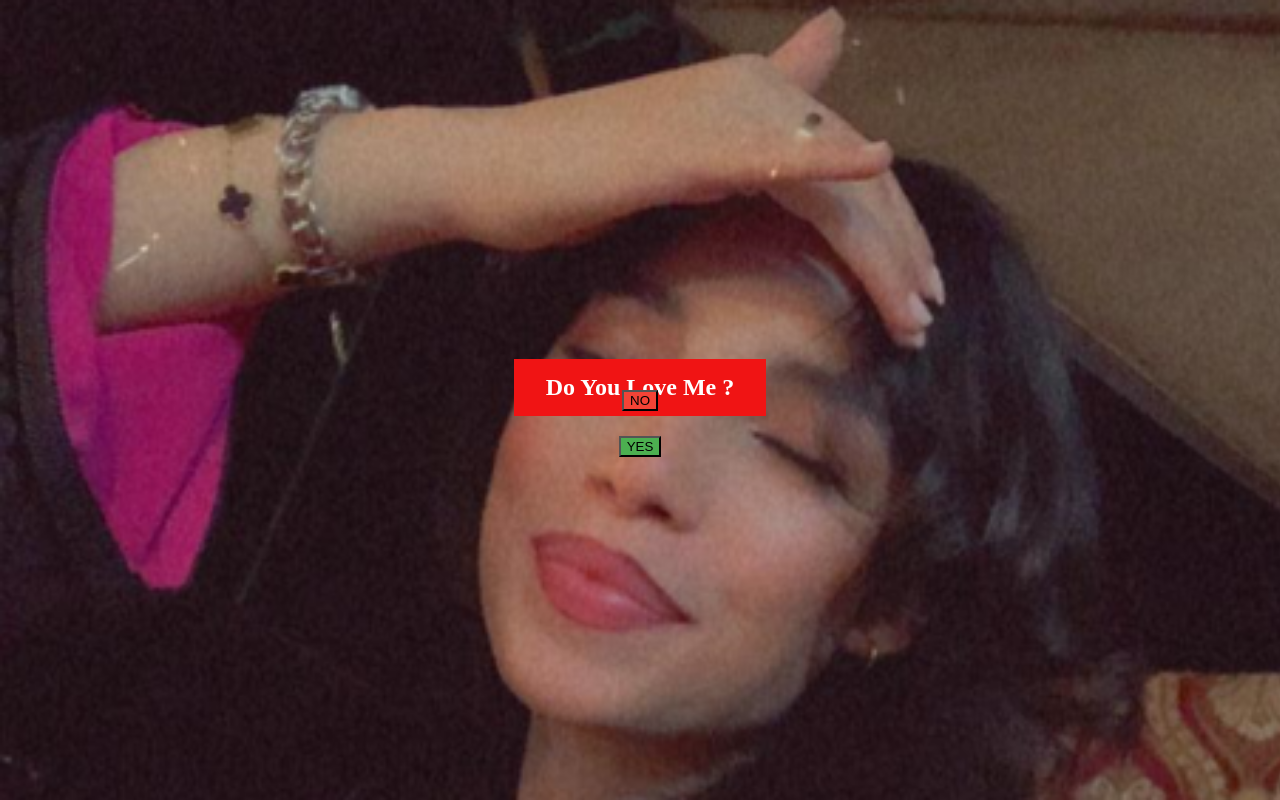
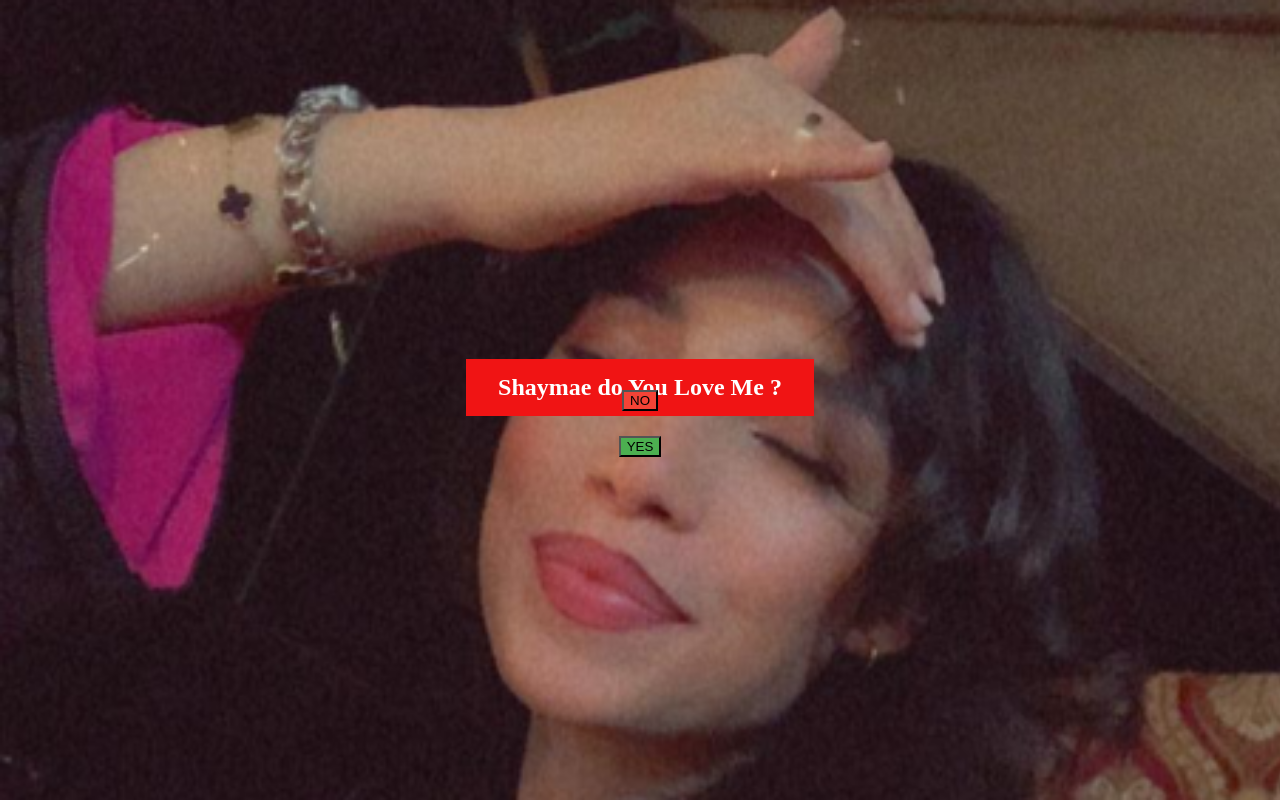
Before and after one commit to amirzema/shaymae-l-ghzala, a plain HTML site: page index.html in a window 1280 px wide. Drawn offline with Linux system fonts and the light colour scheme.

Commit message:
Update index.html

```diff
--- a/index.html
+++ b/index.html
@@ -7,7 +7,7 @@
     <link rel="stylesheet" href="style.css">
 </head>
 <body>
-    <h1>Do You Love Me ?</h1>
+    <h1>Shaymae do You Love Me ?</h1>
     <input id="yes-button" type="button" value="YES" onclick="clickYesButton()">
     <input id="no-button" type="button" value="NO" onmouseover="hoverNoButton()">
     <script src="script.js"></script>
```
